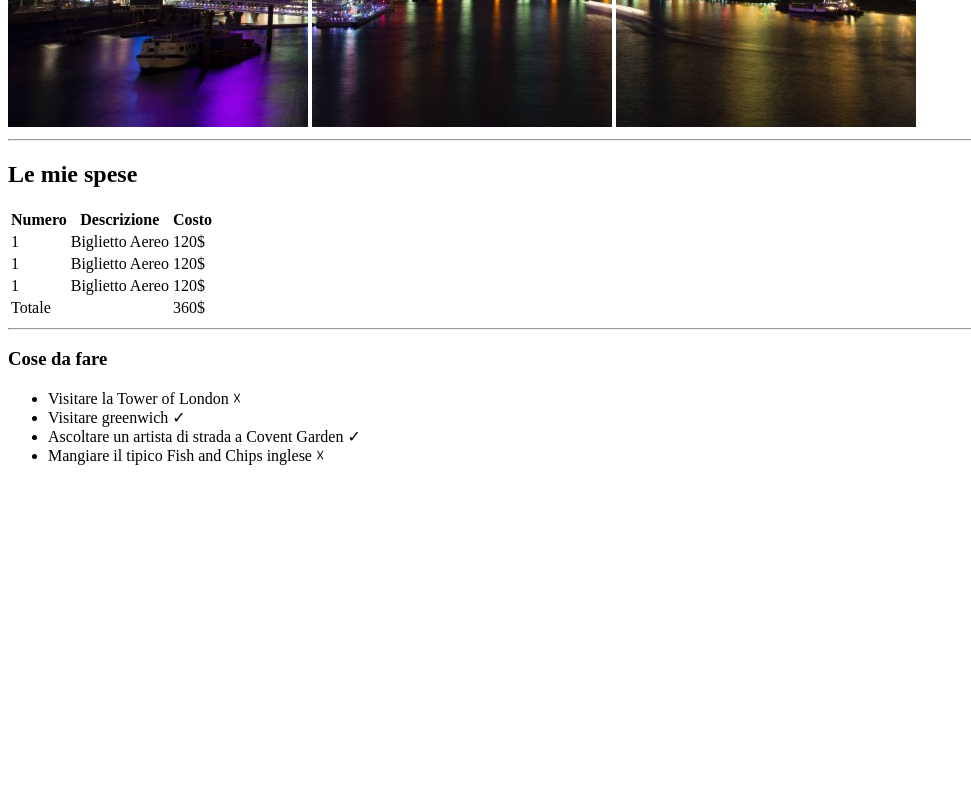
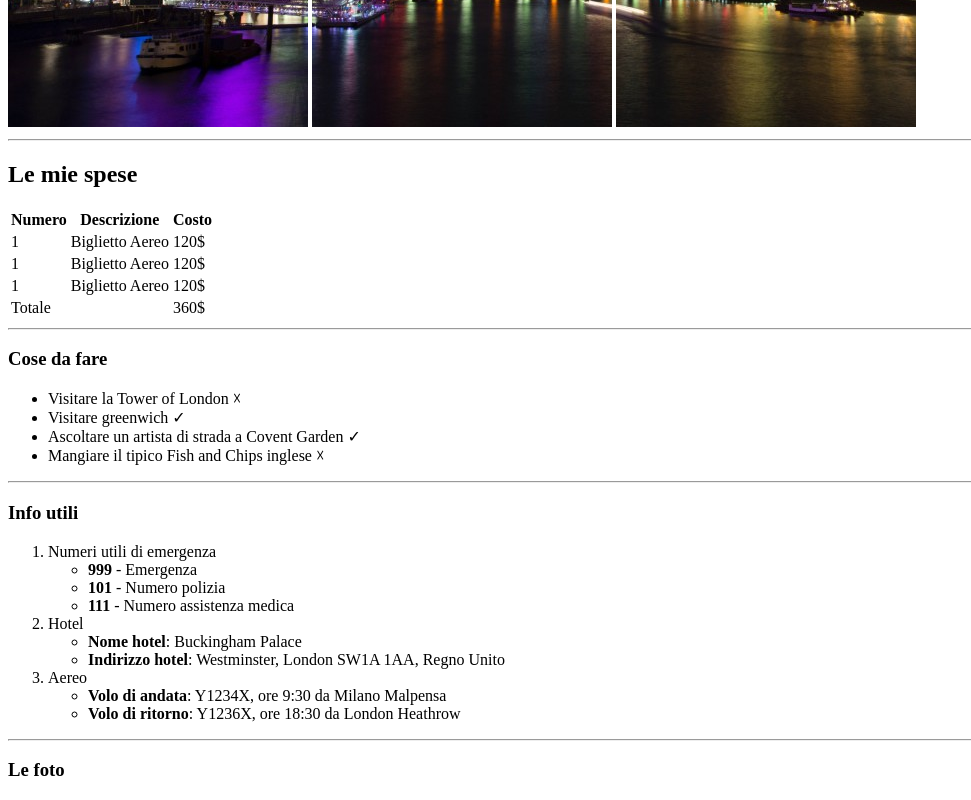
Before and after one commit to mielecarmine/html-london-trip, a plain HTML site: page index.html in a window 1280 px wide. Shown: the part 553-1353 px from the top of the page, without its empty margins (0-971 px from the left). Before the commit the page ends 1034 px from the top, so only its background shows below. Drawn offline with Linux system fonts and the light colour scheme.

Commit message:
Added Info utili

```diff
--- a/index.html
+++ b/index.html
@@ -63,6 +63,39 @@
                     <li>Ascoltare un artista di strada a Covent Garden &check;</li>
                     <li>Mangiare il tipico Fish and Chips inglese &#9747;</li>
                 </ul>
+                <hr />
+            </section>
+            <section>
+                <h3>Info utili</h3>
+                <ol>
+                    <li>
+                        Numeri utili di emergenza
+                        <ul>
+                            <li><b>999</b> - Emergenza</li>
+                            <li><b>101</b> - Numero polizia</li>
+                            <li><b>111</b> - Numero assistenza medica</li>
+                        </ul>
+                    </li>
+                    <li>
+                        Hotel
+                        <ul>
+                            <li><b>Nome hotel</b>: Buckingham Palace</li>
+                            <li><b>Indirizzo hotel</b>: Westminster, London SW1A 1AA, Regno Unito</li>
+                        </ul>
+                    </li>
+                    <li>
+                        Aereo
+                        <ul>
+                            <li><b>Volo di andata</b>: Y1234X, ore 9:30 da Milano Malpensa</li>
+                            <li><b>Volo di ritorno</b>: Y1236X, ore 18:30 da London Heathrow</li>
+                        </ul>
+                    </li>
+                </ol>
+                <hr />
+            </section>
+            <section>
+                <h3>Le foto</h3>
+
             </section>
 
         </main>
```
